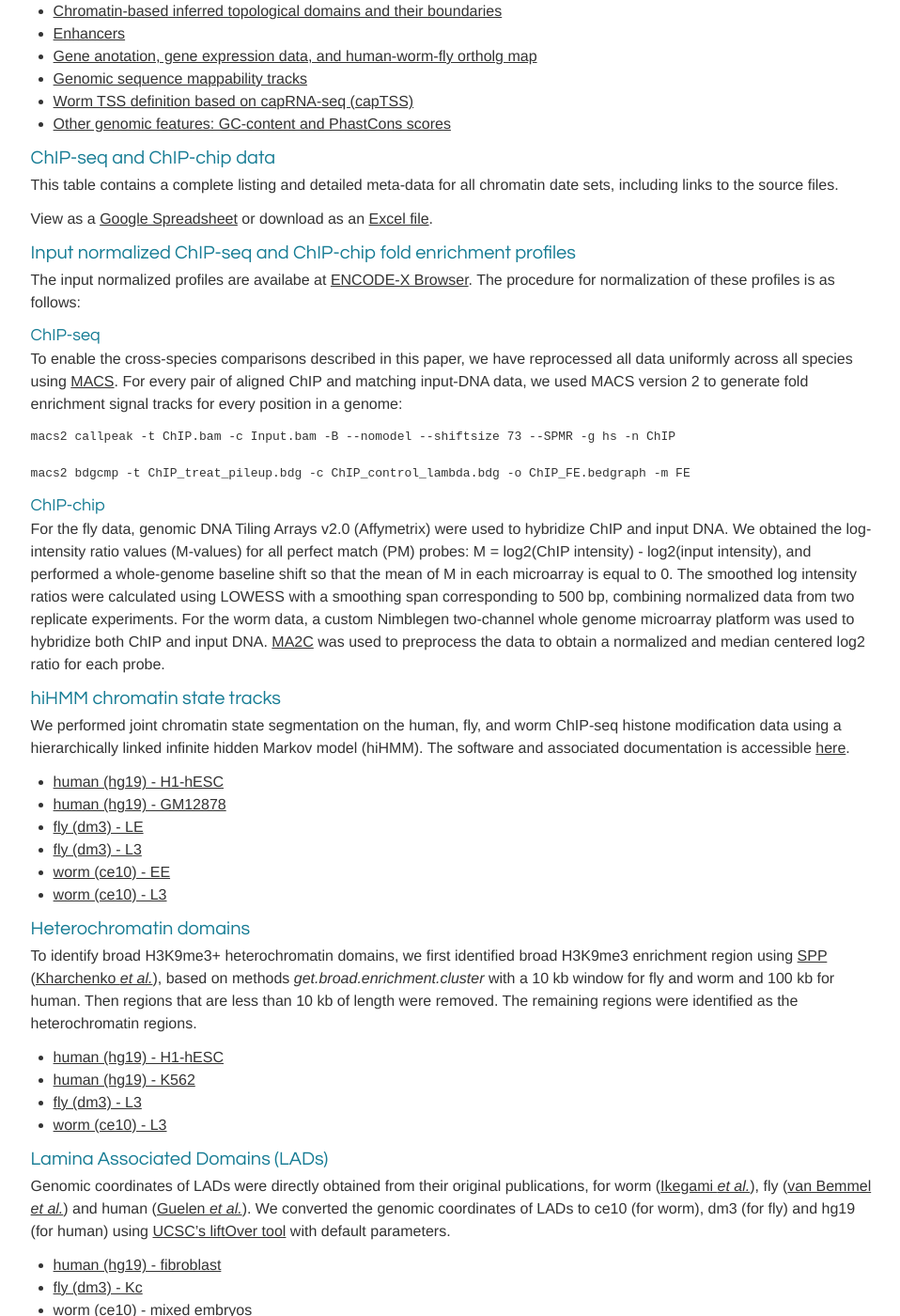
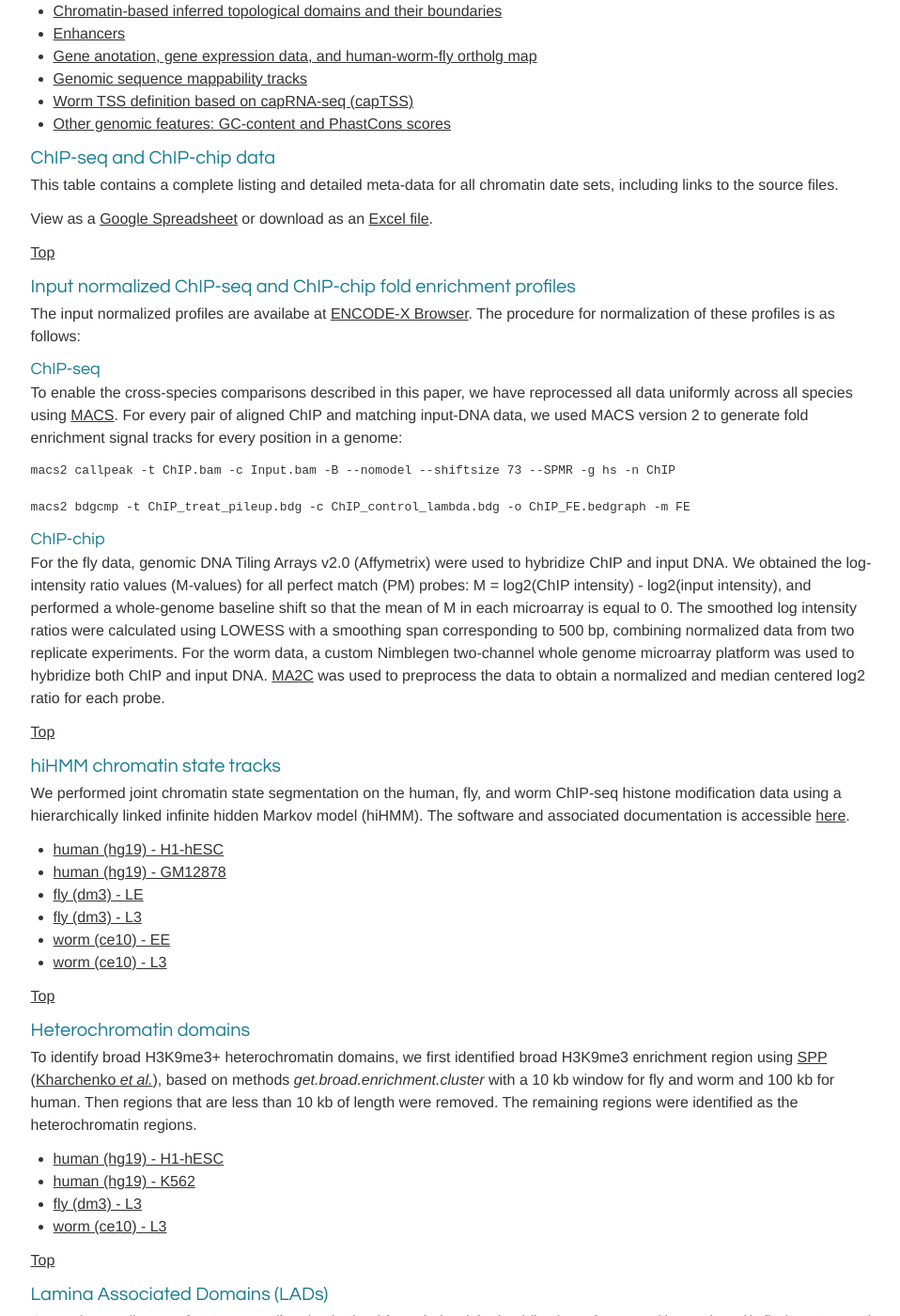
Before and after one commit to parklab/comparative-website, a Jekyll site: the page built from chromatin.md, in a window 1280 px wide and 1400 px high, scrolled down 1262 px. Shown: the whole window at 94% size, without its empty margins (249-1207 px from the left). Built offline with Jekyll 4.4.1, drawn with Linux system fonts in a browser that asks for light colours; nearby versions of some CDN libraries; some of the changed text lies outside the part shown.

Commit message:
Update chromatin.md

```diff
--- a/chromatin.md
+++ b/chromatin.md
@@ -36,7 +36,7 @@ For background on the ChIP-seq workflow by the consortium, please see Landt _et
 * __[ENCODE data portal](http://encodeproject.org/ENCODE/)__: This contains human and mouse ENCODE data.
 * __[Gene Expression Omnibus (GEO)](http://www.ncbi.nlm.nih.gov/geo/)__ and __[Short Read Archive (SRA)](http://www.ncbi.nlm.nih.gov/sra)__: Raw data are available from these two sites. Links to specific datasets are available from the above sites.
 
-##  Available Data
+##  <a name="Top"></a> Available Data
 
 *   [ChIP-seq and ChIP-chip data](#ChIP)
 *   [Input normalized ChIP-seq and ChIP-chip fold enrichment profiles](#normalized data)
@@ -59,6 +59,12 @@ This table contains a complete listing and detailed meta-data for all chromatin
 
 View as a [Google Spreadsheet](https://docs.google.com/spreadsheets/d/1FgYtnCKiIRCBpXmbAg1Eau14x-jZRV5tTSrcv2UJMTQ/edit?usp=sharing) or download as an [Excel file](http://compbio.med.harvard.edu/modencode/webpage/metaData_2014_06_02_for_website.xlsx).
 
+[Top](Top)
+
+
+
+
+
 ## <a name="normalized data"></a> Input normalized ChIP-seq and ChIP-chip fold enrichment profiles
 
 The input normalized profiles are availabe at [ENCODE-X Browser](http://encode-x.med.harvard.edu/). The procedure for normalization of these profiles is as follows:
@@ -77,6 +83,11 @@ macs2 bdgcmp -t ChIP_treat_pileup.bdg -c ChIP_control_lambda.bdg -o ChIP_FE.bedg
 
 For the fly data, genomic DNA Tiling Arrays v2.0 (Affymetrix) were used to hybridize ChIP and input DNA. We obtained the log-intensity ratio values (M-values) for all perfect match (PM) probes: M = log2(ChIP intensity) - log2(input intensity), and performed a whole-genome baseline shift so that the mean of M in each microarray is equal to 0. The smoothed log intensity ratios were calculated using LOWESS with a smoothing span corresponding to 500 bp, combining normalized data from two replicate experiments. For the worm data, a custom Nimblegen two-channel whole genome microarray platform was used to hybridize both ChIP and input DNA. [MA2C](http://www.ncbi.nlm.nih.gov/pubmed/17727723) was used to preprocess the data to obtain a normalized and median centered log2 ratio for each probe.
 
+[Top](Top)
+
+
+
+
 
 ## <a name="hiHMM"></a> hiHMM chromatin state tracks
 
@@ -89,6 +100,13 @@ We performed joint chromatin state segmentation on the human, fly, and worm ChIP
 * [worm (ce10) - EE](http://compbio.med.harvard.edu/modencode/webpage/hihmm/iHMM.M1K16.worm_EE.bed)
 * [worm (ce10) - L3](http://compbio.med.harvard.edu/modencode/webpage/hihmm/iHMM.M1K16.worm_L3.bed)
 
+[Top](Top)
+
+
+
+
+
+
 
 ## <a name="heterochromatin"></a> Heterochromatin domains
 
@@ -98,6 +116,10 @@ To identify broad H3K9me3+ heterochromatin domains, we first identified broad H3
 * [human (hg19) - K562](http://compbio.med.harvard.edu/modencode/webpage/heterochromatin/het.call.human.K562.bed)
 * [fly (dm3) - L3](http://compbio.med.harvard.edu/modencode/webpage/heterochromatin/het.call.fly.L3.bed)
 * [worm (ce10) - L3](http://compbio.med.harvard.edu/modencode/webpage/heterochromatin/het.call.worm.L3.bed)
+
+[Top](Top)
+
+
 
 
 
@@ -109,6 +131,9 @@ Genomic coordinates of LADs were directly obtained from their original publicati
 * [human (hg19) - fibroblast](http://compbio.med.harvard.edu/modencode/webpage/lad/human.fibroblast.DamID.hg19.bed )
 * [fly (dm3) - Kc](http://compbio.med.harvard.edu/modencode/webpage/lad/fly.kc.DamID.dm3.bed)
 * [worm (ce10) - mixed embryos](http://compbio.med.harvard.edu/modencode/webpage/lad/worm.mixedE.LEM2.ce10.bed)
+
+[Top](Top)
+
 
 
 
@@ -124,6 +149,9 @@ analysis of chromatin interactions", Nature (2012)](http://www.ncbi.nlm.nih.gov/
 
 There is no known published Hi-C data for worm.
 
+[Top](Top)
+
+
 
 
 
@@ -137,6 +165,9 @@ Based on the observation that each Hi-C-defined topological domain is usually un
 * worm (ce10) EE: [boundary score](http://compbio.med.harvard.edu/modencode/webpage/chromatinboundaries/Worm/EE/worm_eucl_nor_EE_boundary_score.wig), [boundary call](http://compbio.med.harvard.edu/modencode/webpage/chromatinboundaries/Worm/EE/worm_eucl_nor_EE_boundary_7.bed), and [domain call](http://compbio.med.harvard.edu/modencode/webpage/chromatinboundaries/Worm/EE/worm_eucl_nor_EE_domain_7.bed)
 * worm (ce10) L3: [boundary score](http://compbio.med.harvard.edu/modencode/webpage/chromatinboundaries/Worm/L3/worm_eucl_nor_L3_boundary_score.wig), [boundary call](http://compbio.med.harvard.edu/modencode/webpage/chromatinboundaries/Worm/L3/worm_eucl_nor_L3_boundary_7.bed), and [domain call](http://compbio.med.harvard.edu/modencode/webpage/chromatinboundaries/Worm/L3/worm_eucl_nor_L3_domain_7.bed)
 
+[Top](Top)
+
+
 
 
 
@@ -148,6 +179,9 @@ Enhancers were identified using TSS-distal DHSs and p300 and CBP-1 binding sites
 
 The classification was optimized to obtain a high confidence set that is not necessarily very inclusive. For additional information please see the README file in the archive.
 
+[Top](Top)
+
+
 
 
 
@@ -156,6 +190,9 @@ The classification was optimized to obtain a high confidence set that is not nec
 ## <a name="transcriptome"></a> Gene anotation, gene expression data, and human-worm-fly ortholg map
 
 Data and the description of these data can be found at the [modENCODE/ENCODE transcriptome page](../transcriptome).
+
+[Top](Top)
+
 
 
 
@@ -177,6 +214,11 @@ In addition to this empirically derived genome-wide sequence mappability tracks,
 
 There are no known unassembled regions in worm.
 
+[Top](Top)
+
+
+
+
 
 
 
@@ -185,6 +227,10 @@ There are no known unassembled regions in worm.
 We obtained worm TSS definition based on capRNA-seq from [Chen et al. "The landscape of RNA polymerase II transcription initiation in C. elegans reveals promoter and enhancer architectures"](http://www.ncbi.nlm.nih.gov/pubmed/23550086).
 
 Briefly, short 5'-capped RNA from total nuclear RNA of mixed stage embryos were sequenced (i.e., capRNA- seq) by Illumina GAIIA (SE36) with two biological replicates. [Reads](http://www.ncbi.nlm.nih.gov/geo/query/acc.cgi?acc=GSE42819) from capRNA-seq were mapped to WS220 reference genome using BWA. [Transcription initiation regions (TICs)](http://genome.cshlp.org/content/suppl/2013/04/16/gr.153668.112.DC1/Supp_TableS2.xls) were identified by clustering of capRNA-seq reads. In this analysis we used TICs that overlap with wormbase TSSs within -199:100bp. We refer these capRNA-seq defined TSSs as capTSS in this study.
+
+[Top](Top)
+
+
 
 
 
@@ -198,7 +244,6 @@ We downloaded the 5bp GC% data from the [UCSC genome browser annotation download
 
 ### <a name="PhastCons scores"></a> PhastCons scores
 
-
 PhastCons conservation score was obtained from the [UCSC genome browser annotation download page](http://hgdownload.cse.ucsc.edu/downloads.html). Specifically, we used the following score for each species.
 
 
@@ -207,3 +252,5 @@ PhastCons conservation score was obtained from the [UCSC genome browser annotati
 *   [worm (ce10)](http://hgdownload.cse.ucsc.edu/goldenPath/ce10/phastCons7way/)
 
 PhastCons scores were then binned into 10 bp (fly and worm) or 50 bp (human) non-overlapping bins.
+
+[Top](Top)
```
